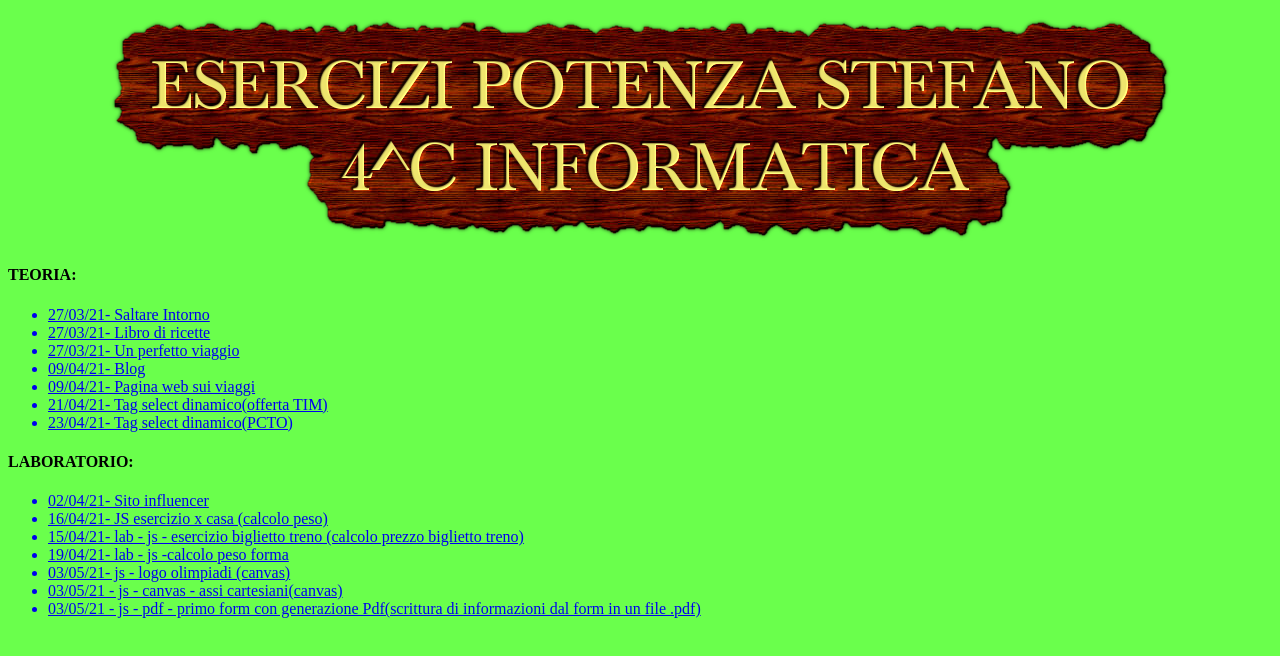
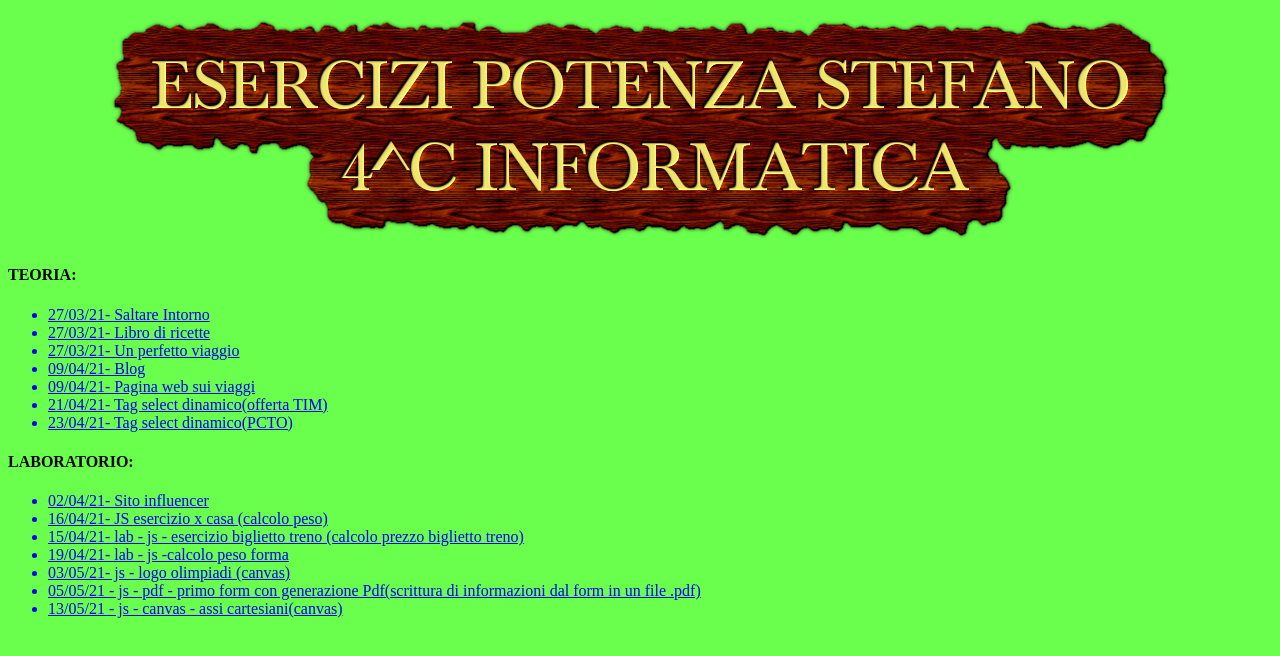
Before and after one commit to StePote/StePote.github.io, a plain HTML site: page index.html in a window 1280 px wide. Drawn offline with Linux system fonts and the light colour scheme.

Commit message:
Update index.html

```diff
--- a/index.html
+++ b/index.html
@@ -35,8 +35,8 @@
 		   <a href="https://stepote.github.io/lab-js-EsercizioBigliettoTreno/docs/bigliettoTreno.html"><li>15/04/21- lab - js - esercizio biglietto treno (calcolo prezzo biglietto treno)</li></a>
 		   <a href="https://stepote.github.io/js-CalcoloPesoForma/docs/calcoloPesoForma.html"><li>19/04/21- lab - js -calcolo peso forma</li></a>
 		   <a href="https://stepote.github.io/canvas/docs/canvas1.html"><li>03/05/21- js - logo olimpiadi (canvas)</li></a>
-		   <a href="https://stepote.github.io/assiCartesianiCanvas/docs/assiCartesiani.html"><li>03/05/21 - js - canvas - assi cartesiani(canvas)</li></a>
-		   <a href="https://stepote.github.io/JSPDF/docs/jspdf.html"><li>03/05/21 - js - pdf - primo form con generazione Pdf(scrittura di informazioni dal form in un file .pdf)</li></a>
+		   <a href="https://stepote.github.io/JSPDF/docs/jspdf.html"><li>05/05/21 - js - pdf - primo form con generazione Pdf(scrittura di informazioni dal form in un file .pdf)</li></a>
+		   <a href="https://stepote.github.io/assiCartesianiCanvas/docs/assiCartesiani.html"><li>13/05/21 - js - canvas - assi cartesiani(canvas)</li></a>
 		</ul>
     </body>
 </html>
```
